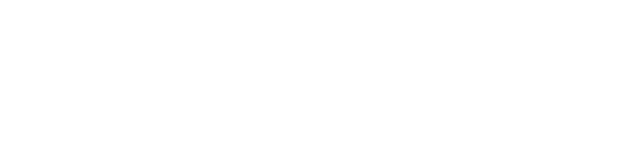
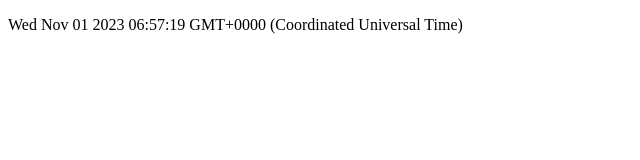
Before and after one commit to acciojob/clock-atiks88, a website: page main.html in a window 1280 px wide. Shown: the whole page, without its empty margins (0-640 px from the left). Drawn offline with Linux system fonts and the light colour scheme.

Commit message:
created a submission

```diff
--- a/main.html
+++ b/main.html
@@ -8,6 +8,7 @@
 
 <body>
 	<!-- the entire body must be written by student -->
+	<p id="datetime"></p>
     <script type="text/javascript" src="./script.js">
 </script>
 
--- a/script.js
+++ b/script.js
@@ -1 +1,16 @@
 //your JS code here. If required.
+function updateDateTime() {
+  const dateTimeElement = document.getElementById("datetime");
+
+  // Create a Date object to get the current date and time
+  const currentDateTime = new Date();
+
+  // Update the content of the element with the current date and time
+  dateTimeElement.textContent = currentDateTime;
+}
+
+// Call the function to display the date and time initially
+updateDateTime();
+
+// Update the date and time every second (1000 milliseconds)
+setInterval(updateDateTime, 1000);
```
